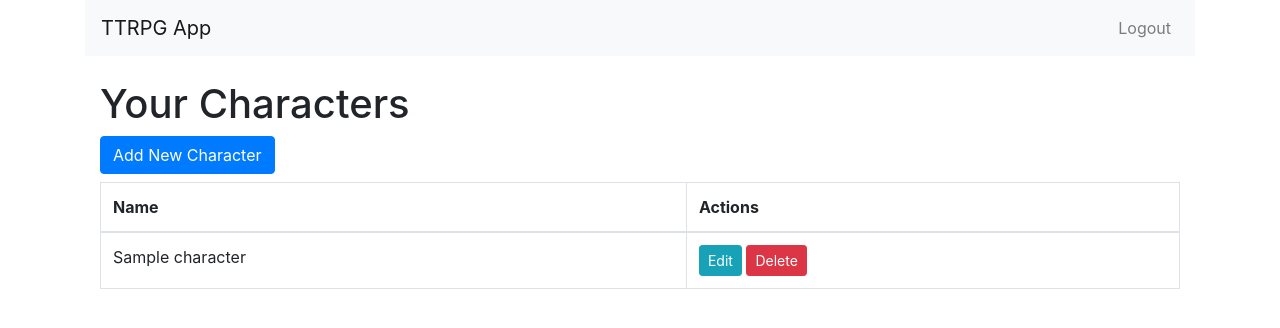
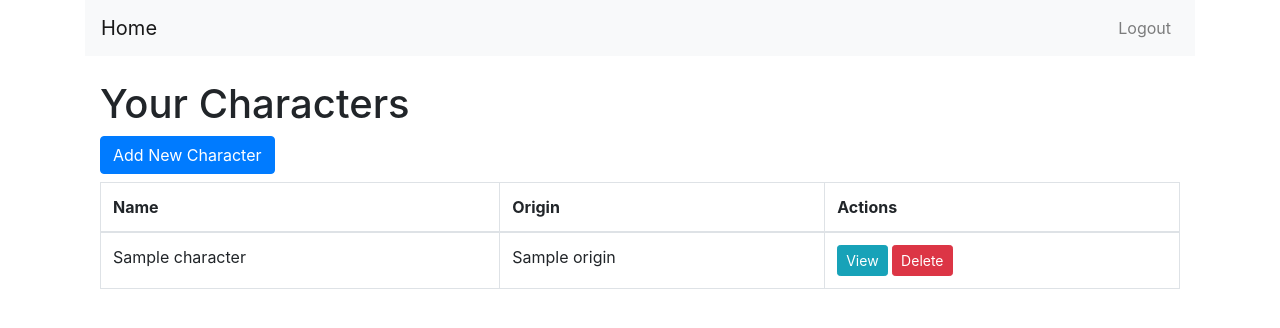
Before and after one commit to Hillgrove/Fallout2D20-Character-Creator, a Flask app: page /dashboard in a window 1280 px wide. Shown: the top 328 px of the page. Run offline with Flask 3, Linux system fonts and the light colour scheme; a user stored in the database is signed in; tables that the repository leaves empty hold one stand-in row (values such as "Sample post"); some libraries are stand-ins or nearby versions.

Commit message:
changed edit button to view button. Added origin column to dashboard

```diff
--- a/app/templates/base.html
+++ b/app/templates/base.html
@@ -18,9 +18,10 @@
 </head>
 <body>
     <div class="container">
+
     <!-- Navbar -->
         <nav class="navbar navbar-expand-lg navbar-light bg-light">
-            <a class="navbar-brand" href="{{ url_for('index') }}">TTRPG App</a>
+            <a class="navbar-brand" href="{{ url_for('index') }}">Home</a>
             <button class="navbar-toggler" type="button" data-toggle="collapse" data-target="#navbarNav" aria-controls="navbarNav" aria-expanded="false" aria-label="Toggle navigation">
                 <span class="navbar-toggler-icon"></span>
             </button>
--- a/app/templates/dashboard.html
+++ b/app/templates/dashboard.html
@@ -10,6 +10,7 @@
             <thead>
                 <tr>
                     <th>Name</th>
+                    <th>Origin</th>
                     <th>Actions</th>
                 </tr>
             </thead>
@@ -17,13 +18,13 @@
                 {% for character in characters %}
                 <tr>
                     <td>{{ character.name }}</td>
+                    <td>{{ character.origin.name }}</td>
                     <td>
-                        <button class="btn btn-info btn-sm">Edit</button>
+                        <a href="{{ url_for('character_overview', character_id=character.id) }}" class="btn btn-info btn-sm">View</a>
                         <form action="{{ url_for('delete_character', character_id=character.id) }}" method="POST" style="display:inline;" onsubmit="return confirm('Are you sure you want to delete this character?');">
                             {{ form.hidden_tag() }}
                             <button type="submit" class="btn btn-danger btn-sm">Delete</button>
                         </form>
-
                     </td>
                 </tr>
                 {% endfor %}
--- a/app/templates/index.html
+++ b/app/templates/index.html
@@ -4,8 +4,8 @@
 
 {% block content %}
 <div class="jumbotron mt-4">
-    <h1>Welcome to the Fallout 2D20 Character Manager</h1>
-    <p class="lead">Manage your characters for the Fallout 2D20 TTRPG.</p>
+    <h1>Welcome to the Fallout 2D20 Character Creator</h1>
+    <p class="lead">Create your characters for the Fallout 2D20 TTRPG.</p>
     <a class="btn btn-primary btn-lg" href="{{ url_for('register') }}" role="button">Get Started</a>
 </div>
 {% endblock %}
```
